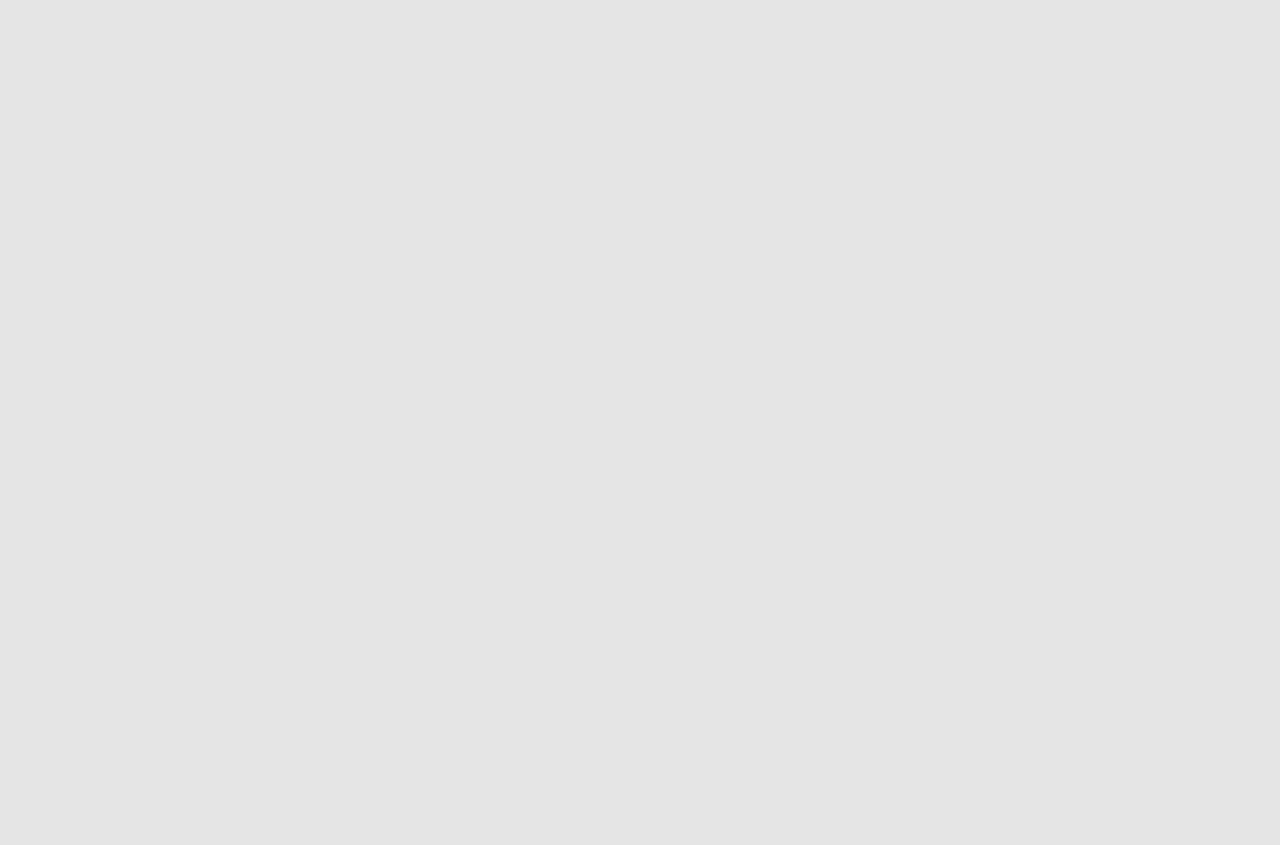
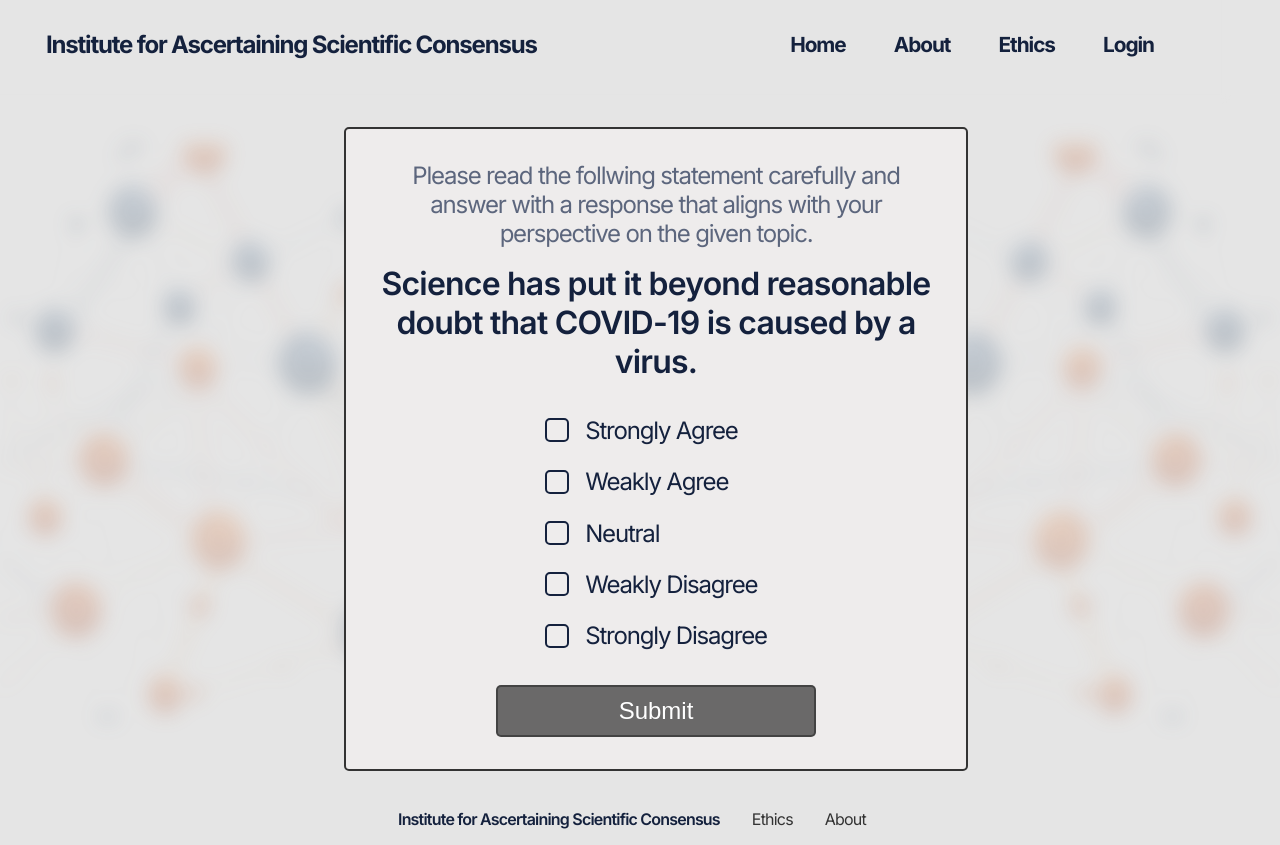
Before and after one commit to DurhamARC/IASCPolls, a React (Create React App) app in the folder react-app/: page /poll-temp in a window 1280 px wide. Before the commit this address had no page. Before the commit the page ends 800 px from the top, so only its background shows below. Built offline with nearby package versions, Linux system fonts and the light colour scheme; the HTML template or start-up script is replaced by a standard one.

Commit message:
urls changes

```diff
--- a/react-app/src/App.js
+++ b/react-app/src/App.js
@@ -7,6 +7,7 @@ import About from './pages/About';
 import Thanks from './pages/Thanks';
 import Ethics from './pages/Ethics';
 import Error from './pages/Error';
+import PollTemp from './pages/Poll-temp';
 
 function App() {
 
@@ -20,6 +21,7 @@ function App() {
           <Route path="/thankyou" element={<Thanks />} />
           <Route path="/ethics" element={<Ethics />} />
           <Route path="/error" element={<Error />} />
+          <Route path="/poll-temp" element={<PollTemp />} />
         </Routes>
       </BrowserRouter>
     </div>
--- /dev/null
+++ b/react-app/src/pages/Poll-temp.js
@@ -0,0 +1,26 @@
+import React from "react";
+import NavBar from "../components/NavBar";
+import PollForm from "../components/PollForm";
+import Footer from '../components/Footer';
+
+export default function PollTemp() {
+  return (
+    <div className="poll--total">
+      <div className="background-blur"></div>
+      <div className="background-blur mirror"></div>
+      <NavBar />
+        <div className="poll">
+          <div className="poll--box">
+            <div className="poll--blurb">
+              Please read the follwing statement carefully and answer with a response that aligns with your perspective on the given topic.
+            </div>
+            <div className="poll--question">
+              Science has put it beyond reasonable doubt that COVID-19 is caused by a virus.
+            </div>
+            <PollForm/>
+          </div>
+        </div>
+      <Footer />
+      </div>
+  );
+}
```
Also changed, not shown: 1 other file (tests, documents, lock files or other folders).
